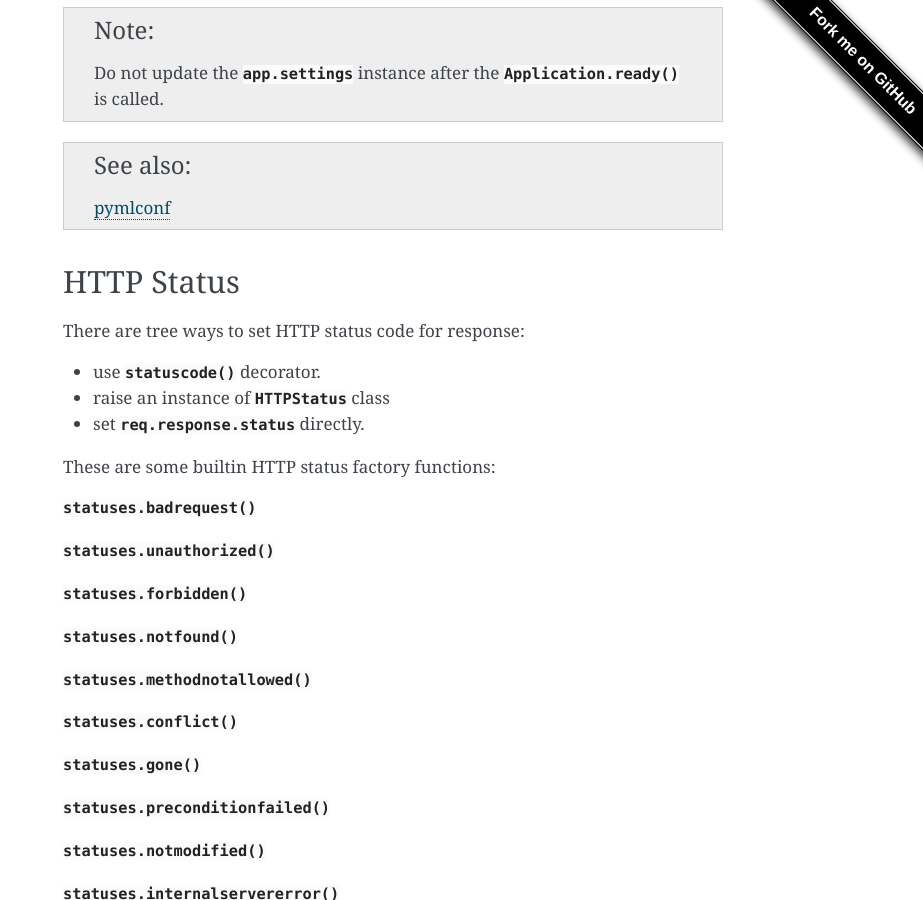
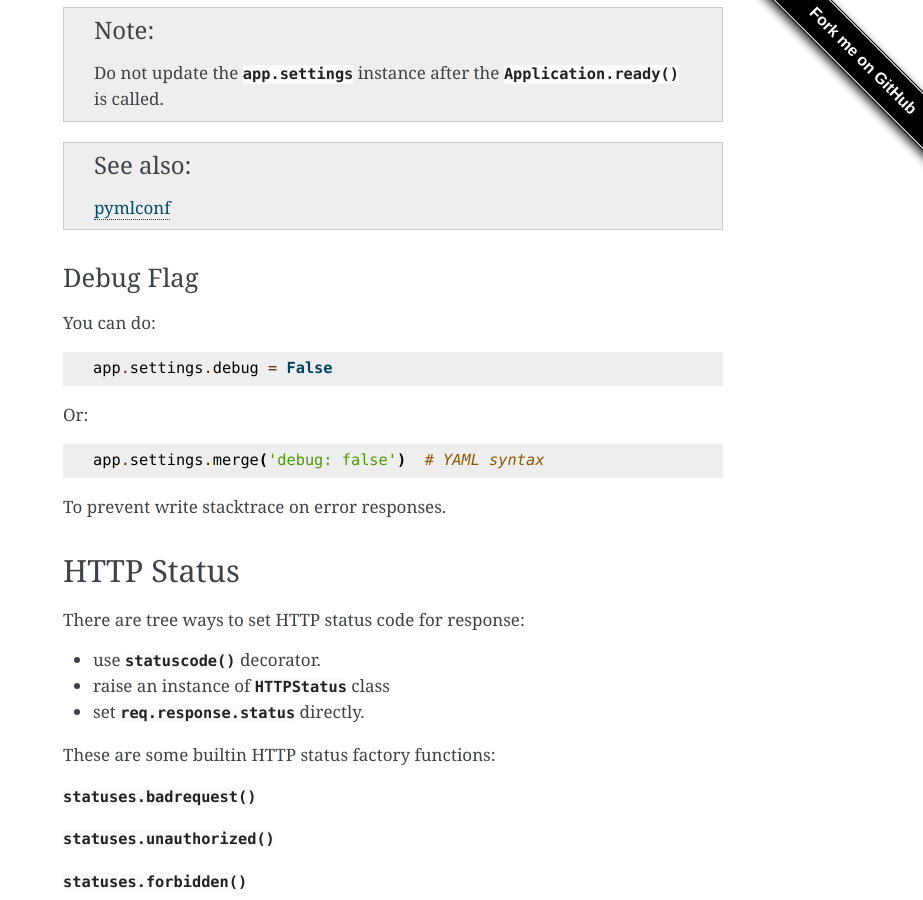
Before and after one commit to yhttp/yhttp, a Sphinx documentation site: the page built from sphinx/cookbook.rst, in a window 1280 px wide and 900 px high, scrolled down 1794 px. Shown: the whole window, without its empty margins (357-1280 px from the left). Built offline with Sphinx 7.4.7, drawn with Linux system fonts in a browser that asks for light colours.

Commit message:
Mention about debug flag in cookbook

```diff
--- a/sphinx/cookbook.rst
+++ b/sphinx/cookbook.rst
@@ -132,6 +132,24 @@ Then use your configration keys like:
 
    `pymlconf <http://pymlconf.dobisel.com>`_
 
+
+Debug Flag
+^^^^^^^^^^
+
+You can do:
+
+.. code-block::
+
+   app.settings.debug = False
+
+Or:
+
+.. code-block::
+
+   app.settings.merge('debug: false')  # YAML syntax
+
+
+To prevent write stacktrace on error responses.
 
 HTTP Status
 -----------
```
